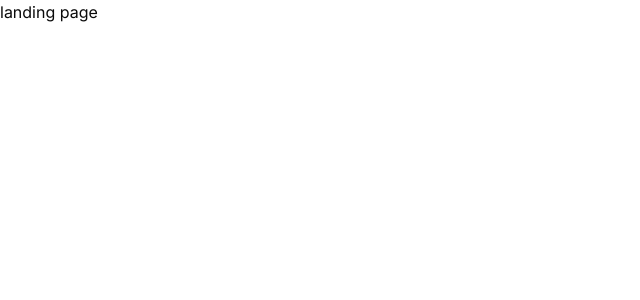
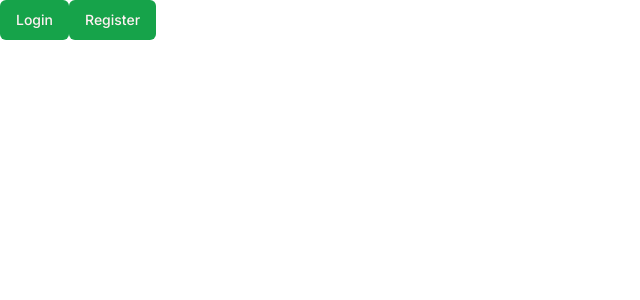
Before and after one commit to Hansraj8149/machineiq, a Next.js app: page / in a window 1280 px wide. Shown: the top 300 px of the page, without its empty margins (0-640 px from the left). Built offline with nearby package versions, Linux system fonts and the light colour scheme.

Commit message:
bsic authentication done using clerk

```diff
--- /dev/null
+++ b/app/(auth)/(routes)/sign-in/[[...sign-in]]/page.tsx
@@ -0,0 +1,5 @@
+import { SignIn } from "@clerk/nextjs";
+
+export default function Page() {
+  return <SignIn />;
+}
--- /dev/null
+++ b/app/(auth)/(routes)/sign-up/[[...sign-up]]/page.tsx
@@ -0,0 +1,5 @@
+import { SignUp } from "@clerk/nextjs";
+
+export default function Page() {
+  return <SignUp />;
+}
--- /dev/null
+++ b/app/(auth)/layout.tsx
@@ -0,0 +1,10 @@
+import { Children } from "react";
+
+const AuthLayout  = ({children}: {children: React.ReactNode}) => {
+    return (
+        <div className="felx items-center justify-center">
+            {children}
+        </div>
+    )
+}
+export default AuthLayout
--- a/app/(dashboard)/(routes)/dashboard/page.tsx
+++ b/app/(dashboard)/(routes)/dashboard/page.tsx
@@ -1,8 +1,9 @@
+import { UserButton } from "@clerk/nextjs"
 
 const page = () => {
   return (
     <div>
-      dashbaord
+      <UserButton afterSignOutUrl="/"/>
     </div>
   )
 }
--- a/app/(landing)/page.tsx
+++ b/app/(landing)/page.tsx
@@ -1,10 +1,20 @@
+import { Button } from '@/components/ui/button'
+import Link from 'next/link'
 import React from 'react'
 
 const page = () => {
   return (
     <div>
-      landing page
+      <div>
+        <Link href="/sign-in">
+          <Button>Login</Button>
+        </Link>
+        <Link href="/sign-up">
+          <Button>Register</Button>
+        </Link>
+      </div>
     </div>
+
   )
 }
 
--- a/app/globals.css
+++ b/app/globals.css
@@ -7,69 +7,54 @@ body,
 :root {
   height:100% ;
 }
+
 @layer base {
   :root {
     --background: 0 0% 100%;
-    --foreground: 0 0% 3.9%;
-
+    --foreground: 240 10% 3.9%;
     --card: 0 0% 100%;
-    --card-foreground: 0 0% 3.9%;
-
+    --card-foreground: 240 10% 3.9%;
     --popover: 0 0% 100%;
-    --popover-foreground: 0 0% 3.9%;
-
-    --primary: 0 0% 9%;
-    --primary-foreground: 0 0% 98%;
-
-    --secondary: 0 0% 96.1%;
-    --secondary-foreground: 0 0% 9%;
-
-    --muted: 0 0% 96.1%;
-    --muted-foreground: 0 0% 45.1%;
-
-    --accent: 0 0% 96.1%;
-    --accent-foreground: 0 0% 9%;
-
+    --popover-foreground: 240 10% 3.9%;
+    --primary: 142.1 76.2% 36.3%;
+    --primary-foreground: 355.7 100% 97.3%;
+    --secondary: 240 4.8% 95.9%;
+    --secondary-foreground: 240 5.9% 10%;
+    --muted: 240 4.8% 95.9%;
+    --muted-foreground: 240 3.8% 46.1%;
+    --accent: 240 4.8% 95.9%;
+    --accent-foreground: 240 5.9% 10%;
     --destructive: 0 84.2% 60.2%;
     --destructive-foreground: 0 0% 98%;
-
-    --border: 0 0% 89.8%;
-    --input: 0 0% 89.8%;
-    --ring: 0 0% 3.9%;
-
+    --border: 240 5.9% 90%;
+    --input: 240 5.9% 90%;
+    --ring: 142.1 76.2% 36.3%;
     --radius: 0.5rem;
   }
 
   .dark {
-    --background: 0 0% 3.9%;
-    --foreground: 0 0% 98%;
-
-    --card: 0 0% 3.9%;
-    --card-foreground: 0 0% 98%;
-
-    --popover: 0 0% 3.9%;
-    --popover-foreground: 0 0% 98%;
-
-    --primary: 0 0% 98%;
-    --primary-foreground: 0 0% 9%;
-
-    --secondary: 0 0% 14.9%;
+    --background: 20 14.3% 4.1%;
+    --foreground: 0 0% 95%;
+    --card: 24 9.8% 10%;
+    --card-foreground: 0 0% 95%;
+    --popover: 0 0% 9%;
+    --popover-foreground: 0 0% 95%;
+    --primary: 142.1 70.6% 45.3%;
+    --primary-foreground: 144.9 80.4% 10%;
+    --secondary: 240 3.7% 15.9%;
     --secondary-foreground: 0 0% 98%;
-
-    --muted: 0 0% 14.9%;
-    --muted-foreground: 0 0% 63.9%;
-
-    --accent: 0 0% 14.9%;
+    --muted: 0 0% 15%;
+    --muted-foreground: 240 5% 64.9%;
+    --accent: 12 6.5% 15.1%;
     --accent-foreground: 0 0% 98%;
-
     --destructive: 0 62.8% 30.6%;
-    --destructive-foreground: 0 0% 98%;
-
-    --border: 0 0% 14.9%;
-    --input: 0 0% 14.9%;
-    --ring: 0 0% 83.1%;
+    --destructive-foreground: 0 85.7% 97.3%;
+    --border: 240 3.7% 15.9%;
+    --input: 240 3.7% 15.9%;
+    --ring: 142.4 71.8% 29.2%;
   }
 }
+
 
 @layer base {
   * {
--- a/app/layout.tsx
+++ b/app/layout.tsx
@@ -1,6 +1,7 @@
 import type { Metadata } from "next";
 import { Inter } from "next/font/google";
 import "./globals.css";
+import { ClerkProvider } from "@clerk/nextjs";
 
 const inter = Inter({ subsets: ["latin"] });
 
@@ -15,8 +16,11 @@ export default function RootLayout({
   children: React.ReactNode;
 }>) {
   return (
+    <ClerkProvider>
+
     <html lang="en">
       <body className={inter.className}>{children}</body>
     </html>
+    </ClerkProvider>
   );
 }
--- a/package.json
+++ b/package.json
@@ -9,6 +9,7 @@
     "lint": "next lint"
   },
   "dependencies": {
+    "@clerk/nextjs": "^4.29.8",
     "@radix-ui/react-slot": "^1.0.2",
     "class-variance-authority": "^0.7.0",
     "clsx": "^2.1.0",
```
Also changed, not shown: middleware.ts (added, +16 -0 lines), 2 other files (tests, documents, lock files or other folders).
